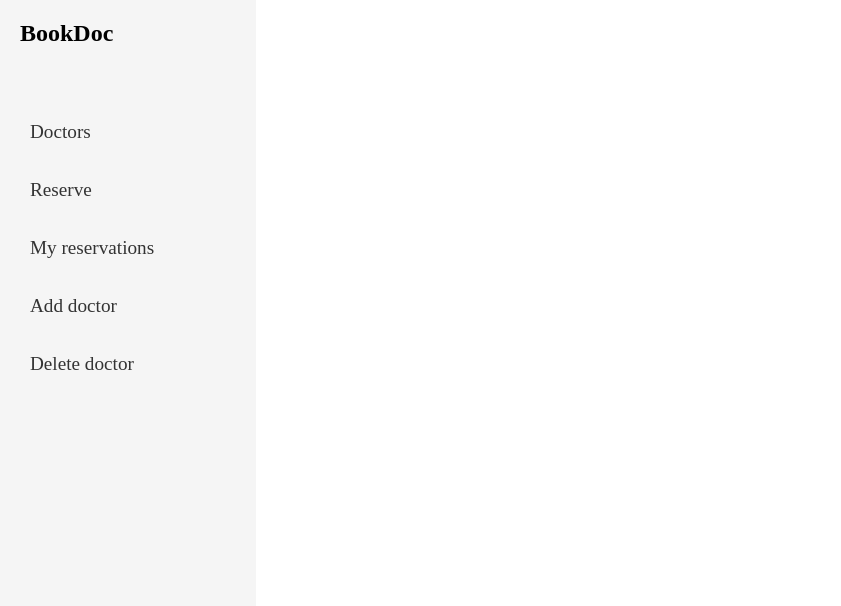
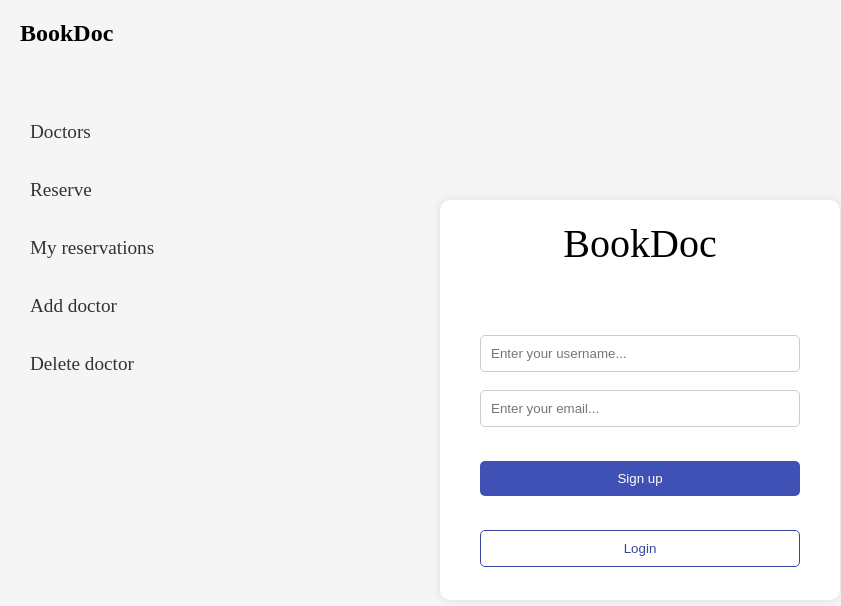
Before and after one commit to kamranasif506/Book-A-Doctor, a React (Create React App) app: page /register in a window 1280 px wide. Shown: the top 606 px of the page, without its empty margins (0-841 px from the left). Built offline with nearby package versions, Linux system fonts and the light colour scheme.

Commit message:
add signup page and styling

```diff
--- a/src/App.js
+++ b/src/App.js
@@ -6,12 +6,12 @@ import {
   Route,
 } from 'react-router-dom';
 import store from './redux/store';
-import LoginPage from './components/login';
+import LoginPage from './components/auth/login';
 import Home from './components/home';
 import './App.css';
 import Navigation from './components/navigation';
 import PrivateRoute from './components/auth/PrivateRoute';
-import Register from './components/register';
+import Register from './components/auth/register';
 
 function App() {
   const isAuthed = true;
@@ -21,12 +21,12 @@ function App() {
       <Router>
         {isAuthed && <Navigation />}
         <Routes>
-          <Route exact path='/' exact element={<PrivateRoute />}>
+          <Route exact path='/' element={<PrivateRoute />}>
             <Route path='/' element={<Home />} />
             <Route path='/doctors' element={<Home />} />
           </Route>
+          <Route path='/register' element={<Register />} />
           <Route path='/login' element={<LoginPage />} />
-          <Route path='register' element={<Register />} />
         </Routes>
       </Router>
     </Provider>
--- a/src/components/login/index.js
+++ b/src/components/auth/login/index.js
@@ -21,6 +21,9 @@ const LoginPage = () => {
           <button type="submit" onClick={navigateHomeHandler}>
             Login
           </button>
+          <button type="button" onClick={()=>navigate('/register')} id='auth-sec'>
+            Register
+          </button>
         </form>
       </div>
     </div>
--- a/src/components/login/login.css
+++ b/src/components/auth/login/login.css
@@ -21,13 +21,13 @@
 .login-div h1 {
   font-size: 2.5rem;
   font-weight: 300;
-  margin-bottom: 20px;
+  margin: 20px auto;
 }
 
 #login-form {
   display: flex;
   flex-direction: column;
-  gap: 2rem;
+  gap: 0.5rem;
   margin-top: 3rem;
   width: 80%;
 }
@@ -48,10 +48,20 @@
   outline: none;
   background-color: #3f51b5;
   color: white;
-  font-weight: 600;
   cursor: pointer;
+  margin-top: 1rem;
 }
 
 #login-form button:hover {
   background-color: #36459e;
 }
+
+#login-form #auth-sec {
+  background-color: transparent;
+  color: #36459e;
+  border: 1px solid #36459e;
+}
+
+#login-form #auth-sec:hover {
+  background-color: #36469e11;
+}
--- /dev/null
+++ b/src/components/auth/register/index.js
@@ -0,0 +1,46 @@
+import React, { useState } from 'react';
+import { useNavigate } from 'react-router-dom';
+
+const Register = () => {
+  const [username, setUsername] = React.useState('');
+  const [email, setEmail] = React.useState('');
+  const navigate = useNavigate();
+
+  const navigateHomeHandler = () => {
+    if (!username || !email) return;
+    navigate('/');
+  };
+
+  return (
+    <div id='login-container'>
+      <div className='login-div'>
+        <h1>BookDoc</h1>
+
+        <form id='login-form'>
+          <input
+            type='text'
+            placeholder='Enter your username...'
+            onChange={(e) => setUsername(e.target.value)}
+          />
+          <input
+            type='email'
+            placeholder='Enter your email...'
+            onChange={(e) => setEmail(e.target.value)}
+          />
+          <button type='submit' onClick={navigateHomeHandler}>
+            Sign up
+          </button>
+          <button
+            type='button'
+            onClick={() => navigate('/login')}
+            id='auth-sec'
+          >
+            Login
+          </button>
+        </form>
+      </div>
+    </div>
+  );
+};
+
+export default Register;
--- a/src/components/register/index.js
+++ /dev/null
@@ -1,7 +0,0 @@
-import React from 'react';
-
-const Register = () => {
-  return <div>Register</div>;
-};
-
-export default Register;
```
